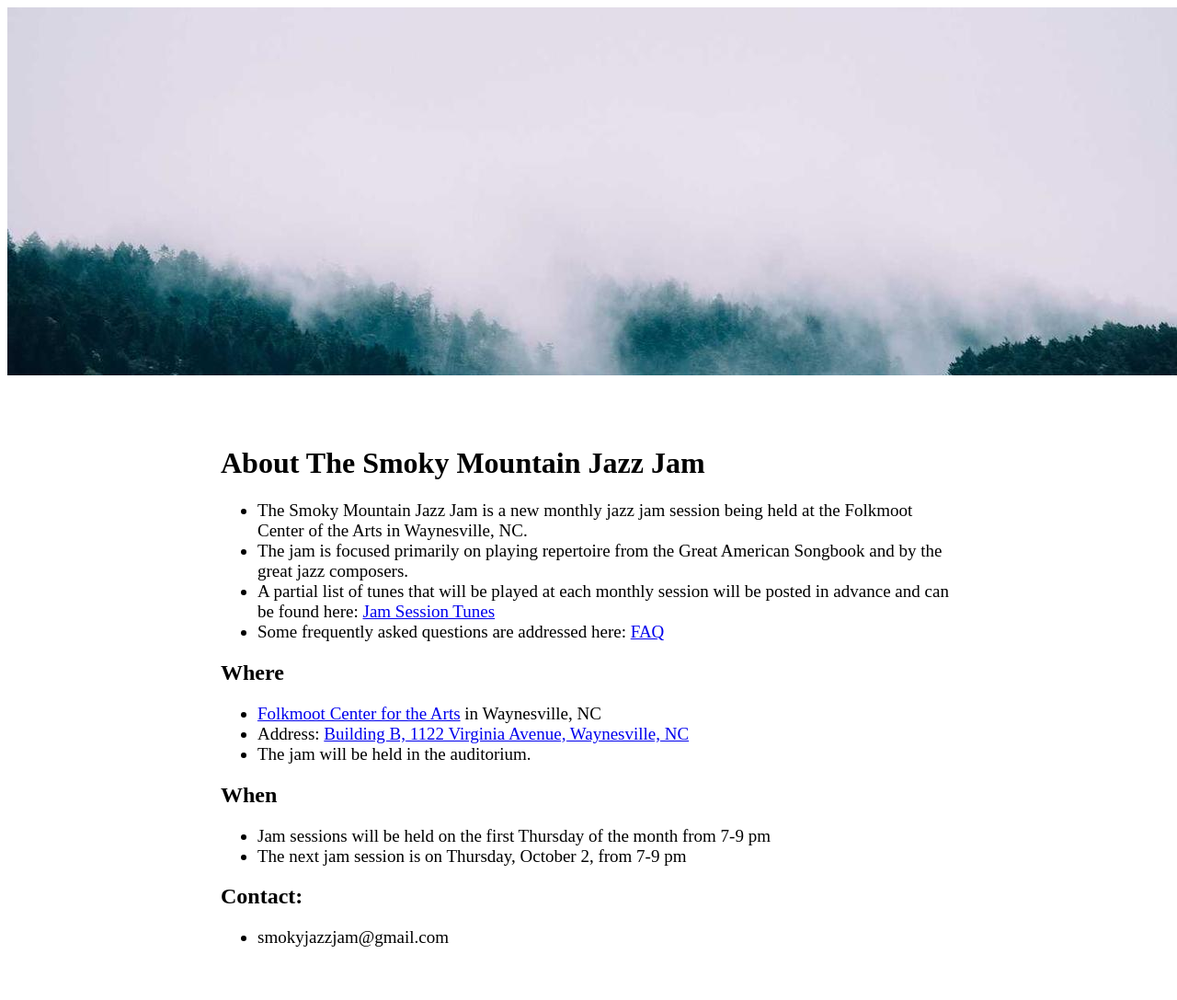
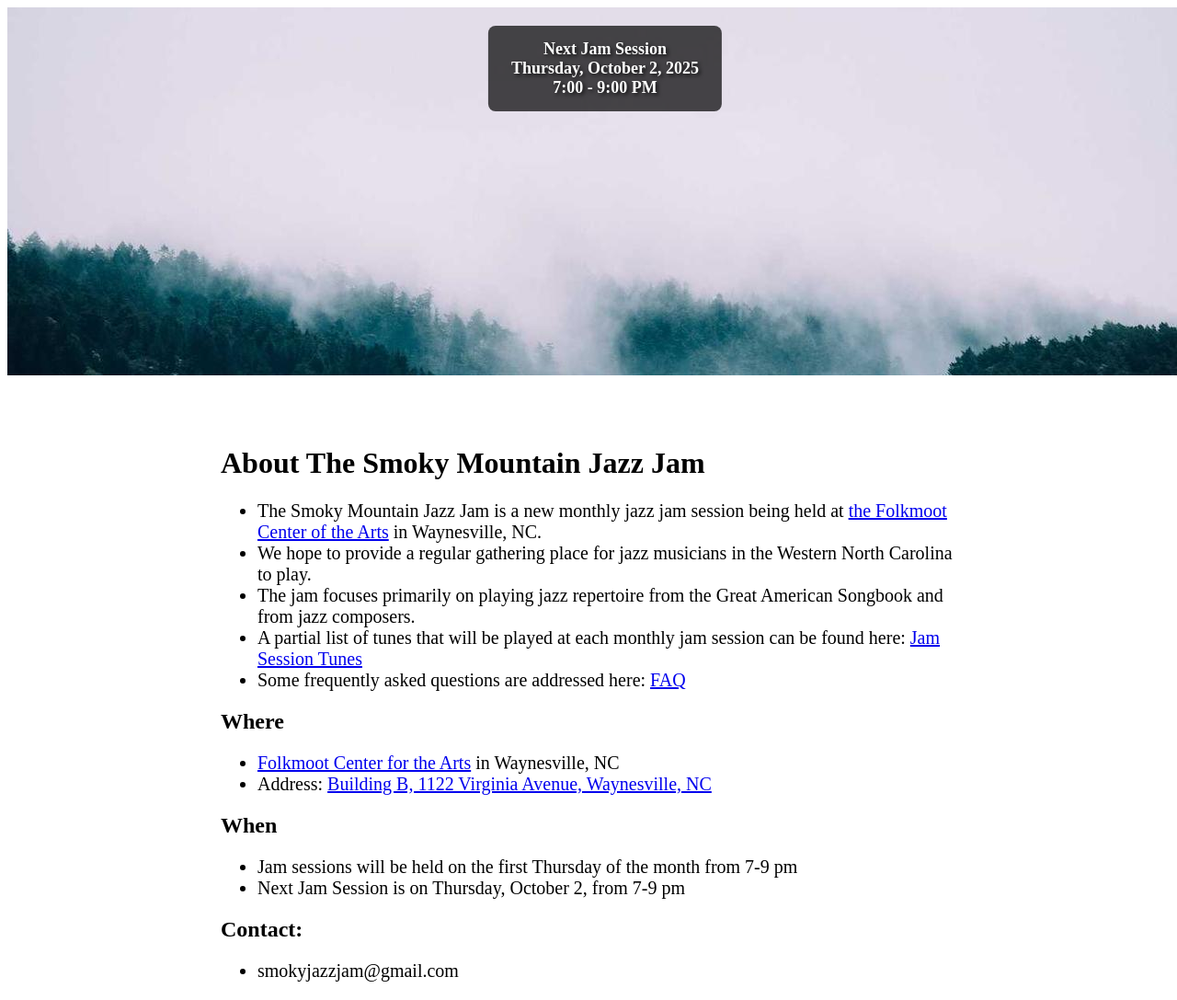
Before and after one commit to smokyjazzjam/smokyjazzjam, a Jekyll site: the page built from index.md, in a window 1280 px wide. Shown: the whole page at 92% size. Built offline with Jekyll 4.4.1, drawn with Linux system fonts in a browser that asks for light colours; before the commit the page ends 1049 px from its top, so only the background shows below that.

Commit message:
Update index.md

```diff
--- a/index.md
+++ b/index.md
@@ -4,12 +4,37 @@ layout: default
 ---
 <style>
 .larger-text {
-  font-size: 19px;
+  font-size: 20px;
+}
+.image-container {
+  position: relative;
+  text-align: center;
+  display: inline-block;
+}
+.overlay-text {
+  position: absolute;
+  top: 20px;
+  left: 50%;
+  transform: translateX(-50%);
+  background-color: rgba(0, 0, 0, 0.7);
+  color: white;
+  padding: 15px 25px;
+  border-radius: 8px;
+  font-size: 18px;
+  font-weight: bold;
+  text-shadow: 2px 2px 4px rgba(0, 0, 0, 0.8);
 }
 </style>
 
 <div style="text-align: center;">
-  <img src="misty_forest.jpg" alt="Description" />
+  <div class="image-container">
+    <img src="misty_forest.jpg" alt="Description" />
+    <div class="overlay-text">
+      Next Jam Session<br>
+      Thursday, October 2, 2025<br>
+      7:00 - 9:00 PM
+    </div>
+  </div>
 </div>
 <br>
 <br>
@@ -18,10 +43,11 @@ layout: default
   <h1><strong>About The Smoky Mountain Jazz Jam</strong></h1>
 
   <ul class="larger-text">
-    <li>The Smoky Mountain Jazz Jam is a new monthly jazz jam session being held at the Folkmoot Center of the Arts in Waynesville, NC.</li>
-    <li>The jam is focused primarily on playing repertoire from the Great American Songbook and by the great jazz composers.</li>
-    <li>A partial list of tunes that will be played at each monthly session will be posted in advance and can be found here: <a href="jam_tunes">Jam Session Tunes</a></li>
-    <li>Some frequently asked questions are addressed here: <a href="faq">FAQ</a></li>
+    <li>The Smoky Mountain Jazz Jam is a new monthly jazz jam session being held at <a href="https://www.folkmoot.org/">the Folkmoot Center of the Arts</a> in Waynesville, NC.</li>
+    <li>We hope to provide a regular gathering place for jazz musicians in the Western North Carolina to play.</li>
+    <li>The jam focuses primarily on playing jazz repertoire from the Great American Songbook and from jazz composers.</li>
+    <li>A partial list of tunes that will be played at each monthly jam session can be found here: <a href="jam_tunes.md">Jam Session Tunes</a></li>
+    <li>Some frequently asked questions are addressed here: <a href="faq.md">FAQ</a></li>
   </ul>
 
   <h2><strong>Where</strong></h2>
@@ -29,14 +55,13 @@ layout: default
   <ul class="larger-text">
     <li><a href="https://www.folkmoot.org/">Folkmoot Center for the Arts</a> in Waynesville, NC</li>
     <li>Address: <a href="https://maps.app.goo.gl/KduAxvnix88e4M369">Building B, 1122 Virginia Avenue, Waynesville, NC</a></li>
-    <li>The jam will be held in the auditorium.</li>
   </ul>
 
   <h2><strong>When</strong></h2>
 
   <ul class="larger-text">
     <li>Jam sessions will be held on the first Thursday of the month from 7-9 pm</li>
-    <li>The next jam session is on Thursday, October 2, from 7-9 pm</li>
+    <li>Next Jam Session is on Thursday, October 2, from 7-9 pm</li>
   </ul>
 
   <h2><strong>Contact</strong>:</h2>
```
